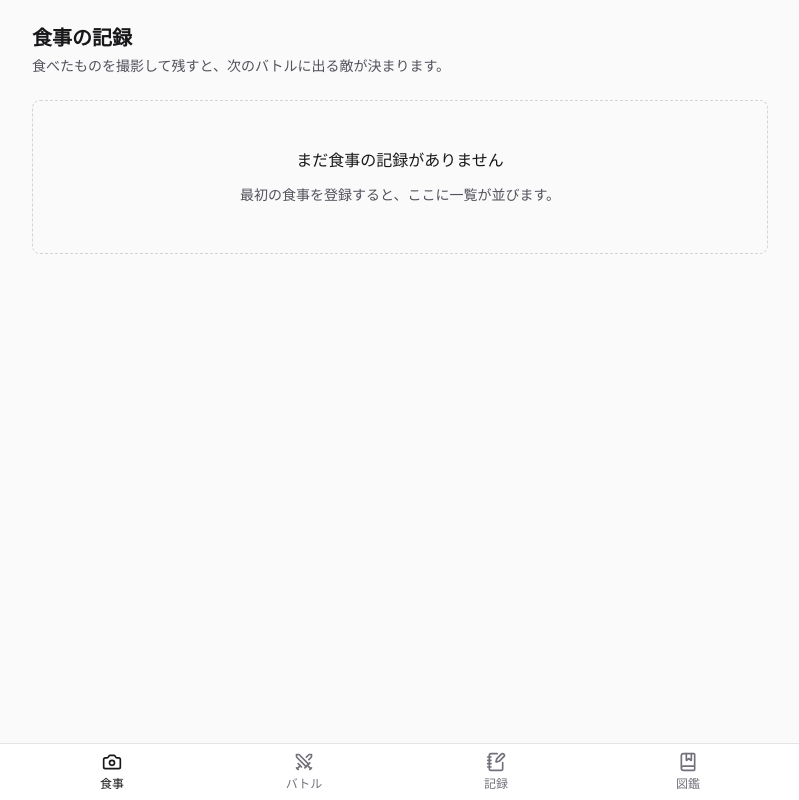
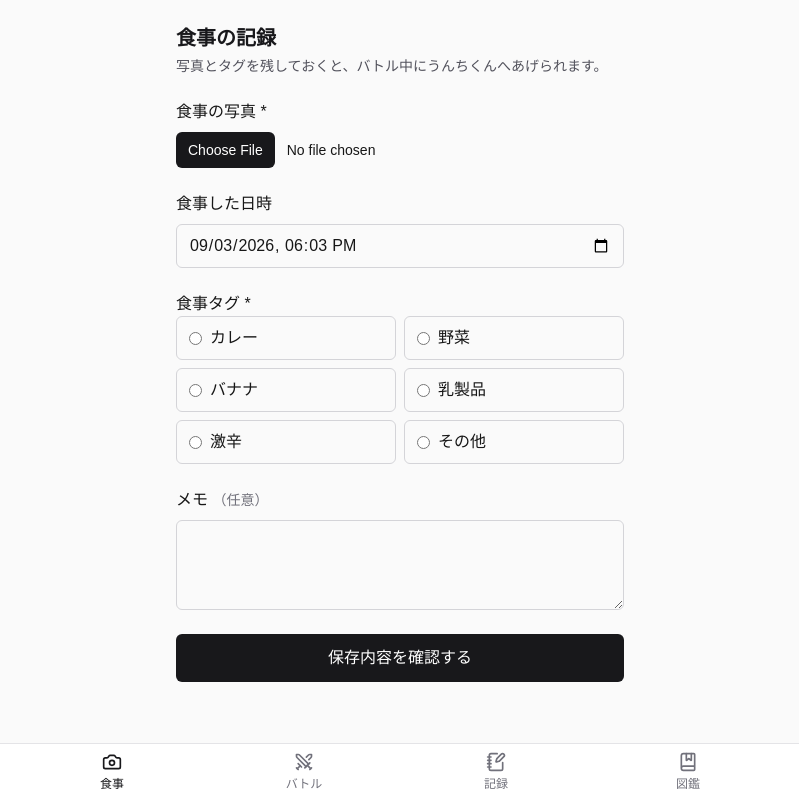
Before and after one commit to KOU050223/PoopBattler, a Next.js app: page /meals in a window 1280 px wide. Shown: the whole page, without its empty margins (240-1039 px from the left). Built offline with nearby package versions, Linux system fonts and the light colour scheme.

Commit message:
feat(meal): 食事ログフォームとMVPタグの実装を追加

```diff
--- a/src/app/(app)/meals/page.tsx
+++ b/src/app/(app)/meals/page.tsx
@@ -1,7 +1,7 @@
 import type { Metadata } from "next";
 
 import { PageHeader } from "@/components/layout/page-header";
-import { EmptyState } from "@/components/ui/empty-state";
+import { MealLogForm } from "@/features/meal/components/meal-log-form";
 
 export const metadata: Metadata = {
   title: "食事の記録",
@@ -9,15 +9,12 @@ export const metadata: Metadata = {
 
 export default function MealsPage() {
   return (
-    <>
+    <div className="mx-auto flex w-full max-w-md flex-col gap-6">
       <PageHeader
         title="食事の記録"
-        description="食べたものを撮影して残すと、次のバトルに出る敵が決まります。"
+        description="写真とタグを残しておくと、バトル中にうんちくんへあげられます。"
       />
-      <EmptyState
-        title="まだ食事の記録がありません"
-        description="最初の食事を登録すると、ここに一覧が並びます。"
-      />
-    </>
+      <MealLogForm />
+    </div>
   );
 }
--- /dev/null
+++ b/src/features/meal/components/meal-log-form.tsx
@@ -0,0 +1,190 @@
+"use client";
+
+import Image from "next/image";
+import { useEffect, useId, useRef, useState } from "react";
+
+import {
+  MEAL_TAGS,
+  type MealLogDraft,
+  type MealTag,
+} from "@/features/meal/meal.types";
+
+const supportedPhotoTypes = new Set(["image/jpeg", "image/png", "image/webp"]);
+
+type FieldErrors = Partial<Record<"photo" | "tag" | "eatenAt" | "save", string>>;
+
+type MealLogFormProps = {
+  /**
+   * 保存先は呼び出し側が提供する。フォームはSupabaseやStorageを直接参照しない。
+   */
+  onSave?: (draft: MealLogDraft) => Promise<void> | void;
+};
+
+function currentLocalDateTime() {
+  const now = new Date();
+  const offset = now.getTimezoneOffset() * 60_000;
+  return new Date(now.getTime() - offset).toISOString().slice(0, 16);
+}
+
+function validatePhoto(photo: File | null) {
+  if (!photo) return "写真を選択してください。";
+  if (!supportedPhotoTypes.has(photo.type)) {
+    return "JPEG、PNG、WebPの画像を選択してください。";
+  }
+  return undefined;
+}
+
+export function MealLogForm({ onSave }: MealLogFormProps) {
+  const photoInputId = useId();
+  const tagGroupId = useId();
+  const previewUrlRef = useRef<string | null>(null);
+  const [photo, setPhoto] = useState<File | null>(null);
+  const [previewUrl, setPreviewUrl] = useState<string | null>(null);
+  const [eatenAt, setEatenAt] = useState(currentLocalDateTime);
+  const [tag, setTag] = useState<MealTag | "">("");
+  const [note, setNote] = useState("");
+  const [errors, setErrors] = useState<FieldErrors>({});
+  const [isConfirming, setIsConfirming] = useState(false);
+  const [isSaving, setIsSaving] = useState(false);
+  const [isComplete, setIsComplete] = useState(false);
+
+  useEffect(() => {
+    return () => {
+      if (previewUrlRef.current) URL.revokeObjectURL(previewUrlRef.current);
+    };
+  }, []);
+
+  const validate = () => {
+    const nextErrors: FieldErrors = {};
+    const photoError = validatePhoto(photo);
+    if (photoError) nextErrors.photo = photoError;
+    if (!tag) nextErrors.tag = "食事タグを1つ選択してください。";
+    if (!eatenAt || Number.isNaN(new Date(eatenAt).getTime())) {
+      nextErrors.eatenAt = "食事した日時を入力してください。";
+    }
+    setErrors(nextErrors);
+    return Object.keys(nextErrors).length === 0;
+  };
+
+  const requestConfirmation = (event: React.FormEvent<HTMLFormElement>) => {
+    event.preventDefault();
+    setIsComplete(false);
+    if (validate()) setIsConfirming(true);
+  };
+
+  const save = async () => {
+    if (!photo || !tag) return;
+    if (!onSave) {
+      setErrors({ save: "保存処理はまだ接続されていません。" });
+      setIsConfirming(false);
+      return;
+    }
+
+    setIsSaving(true);
+    setErrors({});
+    try {
+      await onSave({
+        photo,
+        eatenAt: new Date(eatenAt).toISOString(),
+        tag,
+        note: note.trim() || undefined,
+      });
+      setIsConfirming(false);
+      setIsComplete(true);
+    } catch {
+      setErrors({ save: "保存に失敗しました。通信環境を確認して再試行してください。" });
+      setIsConfirming(false);
+    } finally {
+      setIsSaving(false);
+    }
+  };
+
+  return (
+    <form onSubmit={requestConfirmation} className="flex max-w-md flex-col gap-6" noValidate>
+      <div className="flex flex-col gap-2">
+        <label htmlFor={photoInputId} className="font-medium">
+          食事の写真 <span aria-hidden="true">*</span>
+        </label>
+        <input
+          id={photoInputId}
+          type="file"
+          accept="image/jpeg,image/png,image/webp"
+          aria-describedby={errors.photo ? `${photoInputId}-error` : undefined}
+          aria-invalid={Boolean(errors.photo)}
+          onChange={(event) => {
+            const selectedPhoto = event.currentTarget.files?.[0] ?? null;
+            if (previewUrlRef.current) URL.revokeObjectURL(previewUrlRef.current);
+            const nextPreviewUrl = selectedPhoto ? URL.createObjectURL(selectedPhoto) : null;
+            previewUrlRef.current = nextPreviewUrl;
+            setPreviewUrl(nextPreviewUrl);
+            setPhoto(selectedPhoto);
+            setErrors((current) => ({ ...current, photo: validatePhoto(selectedPhoto) }));
+          }}
+          className="block w-full text-sm file:mr-3 file:rounded-md file:border-0 file:bg-zinc-900 file:px-3 file:py-2 file:text-sm file:font-medium file:text-white dark:file:bg-zinc-100 dark:file:text-black"
+        />
+        {previewUrl && (
+          <Image
+            src={previewUrl}
+            alt="選択した食事のプレビュー"
+            width={720}
+            height={405}
+            unoptimized
+            className="aspect-video w-full rounded-lg border border-zinc-200 object-cover dark:border-zinc-800"
+          />
+        )}
+        {errors.photo && <p id={`${photoInputId}-error`} className="text-sm text-red-600">{errors.photo}</p>}
+      </div>
+
+      <div className="flex flex-col gap-2">
+        <label htmlFor="meal-eaten-at" className="font-medium">食事した日時</label>
+        <input
+          id="meal-eaten-at"
+          type="datetime-local"
+          value={eatenAt}
+          onChange={(event) => setEatenAt(event.target.value)}
+          aria-invalid={Boolean(errors.eatenAt)}
+          aria-describedby={errors.eatenAt ? "meal-eaten-at-error" : undefined}
+          className="min-h-11 rounded-md border border-zinc-300 bg-transparent px-3 dark:border-zinc-700"
+        />
+        {errors.eatenAt && <p id="meal-eaten-at-error" className="text-sm text-red-600">{errors.eatenAt}</p>}
+      </div>
+
+      <fieldset className="flex flex-col gap-3" aria-describedby={errors.tag ? `${tagGroupId}-error` : undefined}>
+        <legend className="font-medium">食事タグ <span aria-hidden="true">*</span></legend>
+        <div className="grid grid-cols-2 gap-2">
+          {MEAL_TAGS.map((mealTag) => (
+            <label key={mealTag.value} className="flex min-h-11 cursor-pointer items-center gap-2 rounded-md border border-zinc-300 px-3 has-[:checked]:border-zinc-900 has-[:checked]:bg-zinc-100 dark:border-zinc-700 dark:has-[:checked]:border-zinc-100 dark:has-[:checked]:bg-zinc-900">
+              <input type="radio" name="meal-tag" value={mealTag.value} checked={tag === mealTag.value} onChange={() => { setTag(mealTag.value); setErrors((current) => ({ ...current, tag: undefined })); }} />
+              {mealTag.label}
+            </label>
+          ))}
+        </div>
+        {errors.tag && <p id={`${tagGroupId}-error`} className="text-sm text-red-600">{errors.tag}</p>}
+      </fieldset>
+
+      <div className="flex flex-col gap-2">
+        <label htmlFor="meal-note" className="font-medium">メモ <span className="text-sm font-normal text-zinc-500">（任意）</span></label>
+        <textarea id="meal-note" value={note} onChange={(event) => setNote(event.target.value)} rows={3} maxLength={500} className="rounded-md border border-zinc-300 bg-transparent px-3 py-2 dark:border-zinc-700" />
+      </div>
+
+      {errors.save && <p role="alert" className="text-sm text-red-600">{errors.save}</p>}
+      {isComplete && <p role="status" className="text-sm text-green-700 dark:text-green-400">入力内容を保存しました。</p>}
+      <button type="submit" className="min-h-12 rounded-md bg-zinc-900 px-4 font-medium text-white disabled:opacity-50 dark:bg-zinc-100 dark:text-black">
+        保存内容を確認する
+      </button>
+
+      {isConfirming && (
+        <div className="fixed inset-0 z-20 flex items-center justify-center bg-black/50 p-4">
+          <div role="dialog" aria-modal="true" aria-labelledby="meal-confirmation-title" className="w-full max-w-sm rounded-lg border border-zinc-300 bg-white p-5 shadow-xl dark:border-zinc-700 dark:bg-black">
+            <h2 id="meal-confirmation-title" className="font-semibold">この内容で保存しますか？</h2>
+            <p className="mt-2 text-sm text-zinc-600 dark:text-zinc-400">{MEAL_TAGS.find((mealTag) => mealTag.value === tag)?.label}として記録します。</p>
+            <div className="mt-5 flex gap-3">
+              <button type="button" onClick={() => setIsConfirming(false)} disabled={isSaving} className="min-h-11 rounded-md border border-zinc-300 px-4 dark:border-zinc-700">戻る</button>
+              <button type="button" onClick={() => void save()} disabled={isSaving} className="min-h-11 rounded-md bg-zinc-900 px-4 font-medium text-white disabled:opacity-50 dark:bg-zinc-100 dark:text-black">{isSaving ? "保存中…" : "保存する"}</button>
+            </div>
+          </div>
+        </div>
+      )}
+    </form>
+  );
+}
--- /dev/null
+++ b/src/features/meal/meal.types.ts
@@ -0,0 +1,26 @@
+/**
+ * 食事ログで選べるMVPタグ。自由入力の文言はバトル属性に使わない。
+ * `attribute` はバトル中に食事を「あげる」ときの敵属性決定に渡す値。
+ */
+export const MEAL_TAGS = [
+  { value: "curry", label: "カレー", attribute: "curry" },
+  { value: "vegetable", label: "野菜", attribute: "vegetable" },
+  { value: "banana", label: "バナナ", attribute: "sweet" },
+  { value: "dairy", label: "乳製品", attribute: "dairy" },
+  { value: "spicy", label: "激辛", attribute: "spicy" },
+  { value: "other", label: "その他", attribute: "normal" },
+] as const;
+
+export type MealTag = (typeof MEAL_TAGS)[number]["value"];
+export type MealAttribute = (typeof MEAL_TAGS)[number]["attribute"];
+
+export type MealLogDraft = {
+  photo: File;
+  eatenAt: string;
+  tag: MealTag;
+  note?: string;
+};
+
+export function getMealAttribute(tag: MealTag): MealAttribute {
+  return MEAL_TAGS.find((mealTag) => mealTag.value === tag)!.attribute;
+}
```
Also changed, not shown: 1 other file (tests, documents, lock files or other folders).
